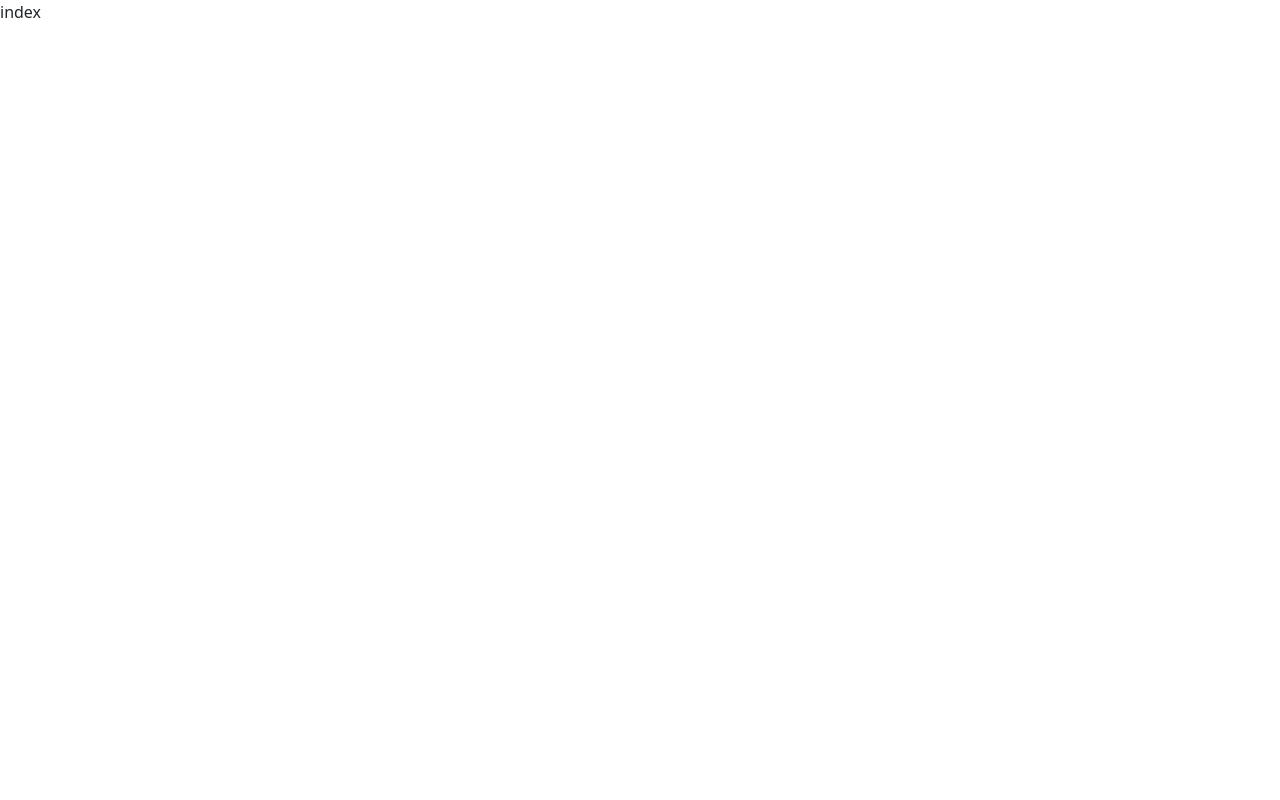
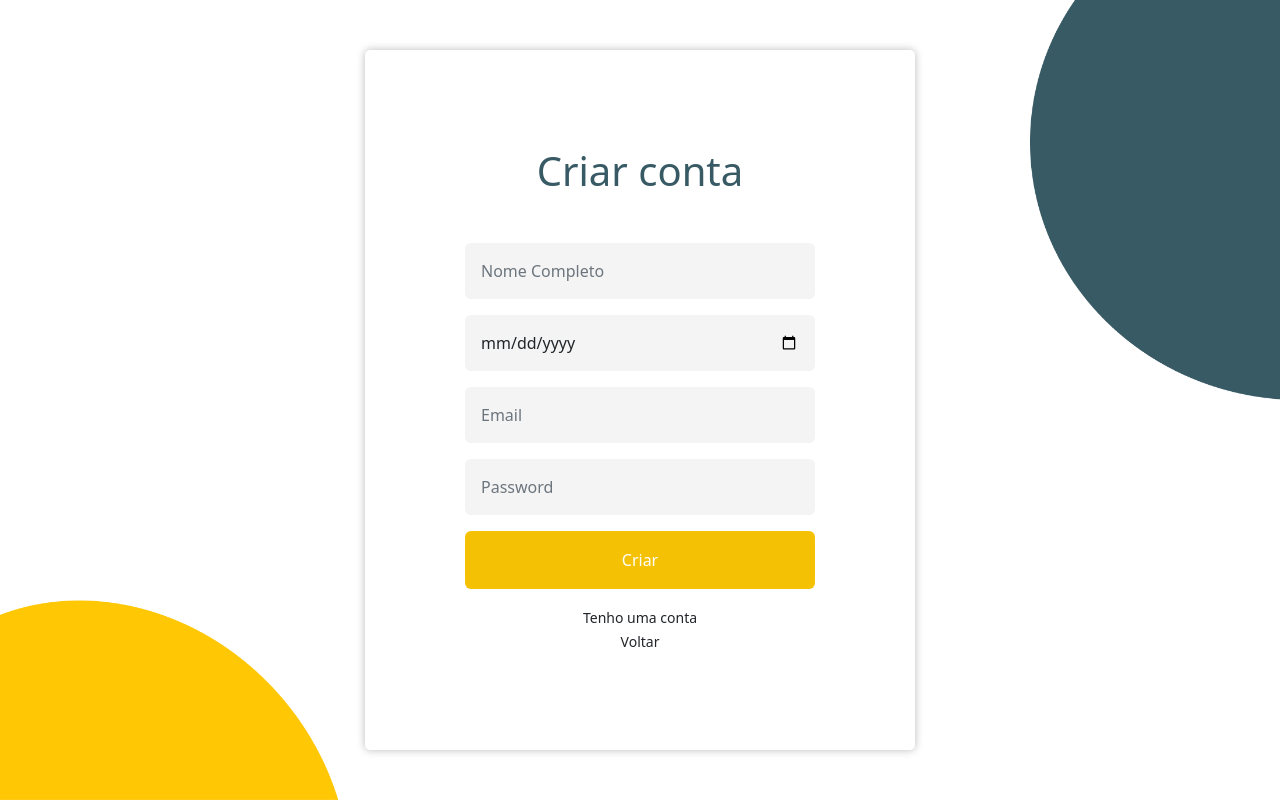
Before and after one commit to joelmarcolino/OMUNU2023, a Next.js app: page /signup in a window 1280 px wide. Built offline with nearby package versions, Linux system fonts and the light colour scheme.

Commit message:
Fix tools

```diff
--- a/src/pages/Homepage/Home.page.tsx
+++ b/src/pages/Homepage/Home.page.tsx
@@ -43,7 +43,7 @@ export default function HomePage() {
               />
             </Link>
 
-            <Link href={"login"}>
+            <Link href={"signup"}>
               <BtnPrimaryComponent desc={"Criar Conta"} _className={"ms-3"} />
             </Link>
           </div>
--- a/src/pages/signup/index.style.tsx
+++ b/src/pages/signup/index.style.tsx
@@ -1 +1,30 @@
 import styled from "styled-components";
+
+
+export const SignupCard = styled.div`
+  margin: 20px;
+  padding: 20px;
+  height: 700px;
+  width: 550px;
+  position: relative;
+  box-shadow: 0px 0px 8px #00000045;
+  z-index: 999999;
+  display: flex;
+  justify-content: center;
+  border-radius: 5px;
+  align-items: center;
+
+  .email, .password {
+    width: 350px;
+    background: #F4F4F4;
+    border: 0;
+  }
+`;
+
+export const SignupContainer = styled.div`
+    display: flex;
+    justify-content: center;
+    align-items: center;
+    height: 100vh;
+
+`
--- a/src/pages/signup/index.tsx
+++ b/src/pages/signup/index.tsx
@@ -1,7 +1,106 @@
-import React from 'react'
+import Link from "next/link";
+import React from "react";
+import {
+  BtnWarmComponent,
+  CircleBottomComponent,
+  CircleTopComponent,
+  HeadingComponent,
+} from "../../components/Components";
+import { SignupCard, SignupContainer } from "./index.style";
 
 export default function Signup() {
   return (
-    <div>index</div>
-  )
+    <>
+
+      <CircleTopComponent
+        image={"/Ellipse8.png"}
+        width={"250px"}
+        height={"400px"}
+      />
+      <SignupContainer className="container-fluid">
+        <SignupCard className="container">
+          <div className="form">
+            <div className="row">
+              <div className="col-md-12 d-flex justify-content-center">
+                <HeadingComponent type={"h1"}>Criar conta</HeadingComponent>
+              </div>
+            </div>
+            <div className="row mt-5">
+              <div className="col-md-12">
+                <input
+                  type="text"
+                  className="form-control email  shadow-none outline-none border-none p-3"
+                  name=""
+                  id=""
+                  placeholder="Nome Completo"
+                />
+              </div>
+            </div>
+            <div className="row mt-3">
+              <div className="col-md-12 ">
+                <input
+                  type="date"
+                  className="form-control password shadow-none outline-none border-none p-3"
+                  name=""
+                  id=""
+                  placeholder="Data de Nascimento"
+                />
+              </div>
+            </div>
+            <div className="row mt-3">
+              <div className="col-md-12 ">
+                <input
+                  type="email"
+                  className="form-control password shadow-none outline-none border-none p-3"
+                  name=""
+                  id=""
+                  placeholder="Email"
+                />
+              </div>
+            </div>
+            <div className="row mt-3">
+              <div className="col-md-12 ">
+                <input
+                  type="password"
+                  className="form-control password shadow-none outline-none border-none p-3"
+                  name=""
+                  id=""
+                  placeholder="Password"
+                />
+              </div>
+            </div>
+            <div className="row mt-3">
+              <div className="col-md-12 text-center ">
+                <BtnWarmComponent
+                  desc={"Criar"}
+                  w={"100%"}
+                  _className={"p-3"}
+                />
+              </div>
+            </div>
+            <div className="row mt-3">
+              <div className="col-md-12 d-flex justify-content-center">
+                <Link
+                  href={"login"}
+                  className={"text-decoration-none text-dark"}
+                >
+                  <small>Tenho uma conta</small>
+                </Link>
+              </div>
+              <div className="col-md-12 d-flex justify-content-center">
+                <Link href={"/"} className={"text-decoration-none text-dark"}>
+                  <small>Voltar</small>
+                </Link>
+              </div>
+            </div>
+          </div>
+        </SignupCard>
+      </SignupContainer>
+      <CircleBottomComponent
+        image={"/Ellipse9.png"}
+        width={"350px"}
+        height={"200px"}
+      />
+    </>
+  );
 }
```
Also changed, not shown: src/pages/login/index.tsx (+24 -1 lines), public/Ellipse8.png (added), public/Ellipse9.png (added).
